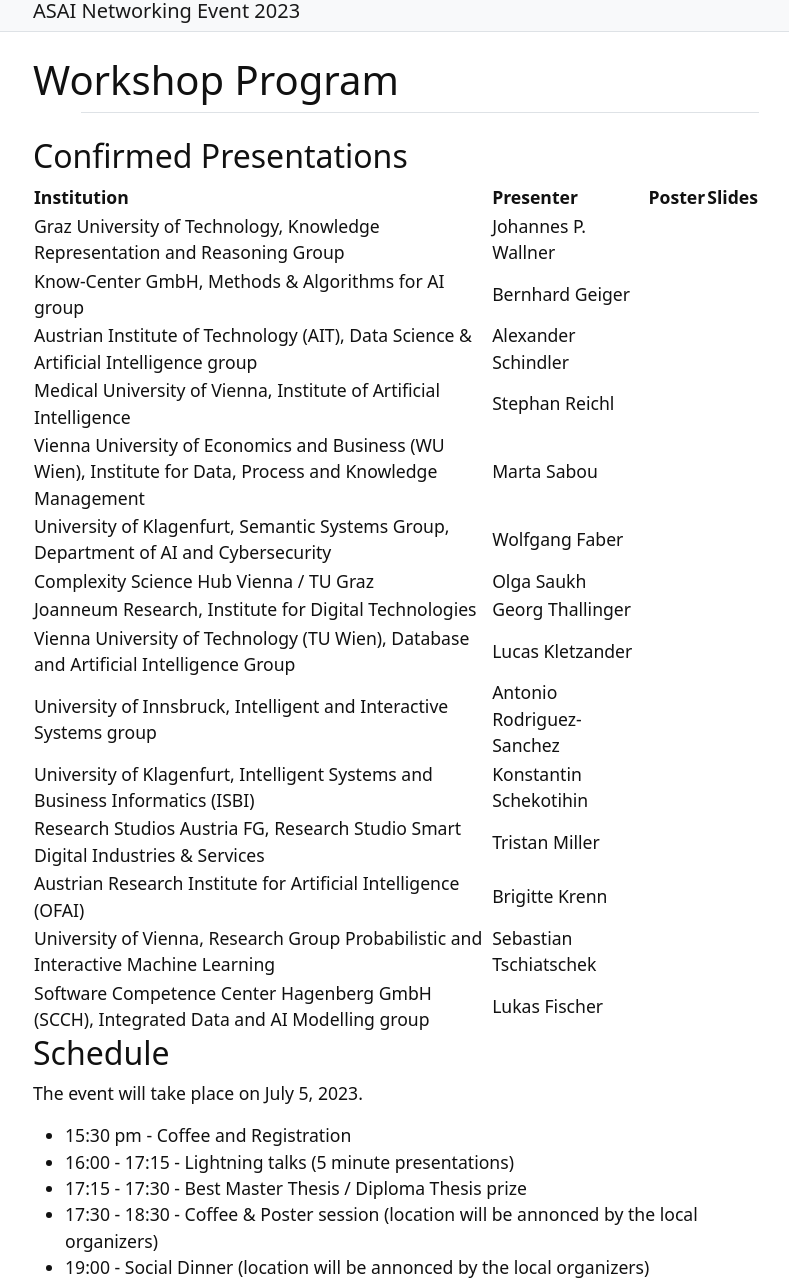
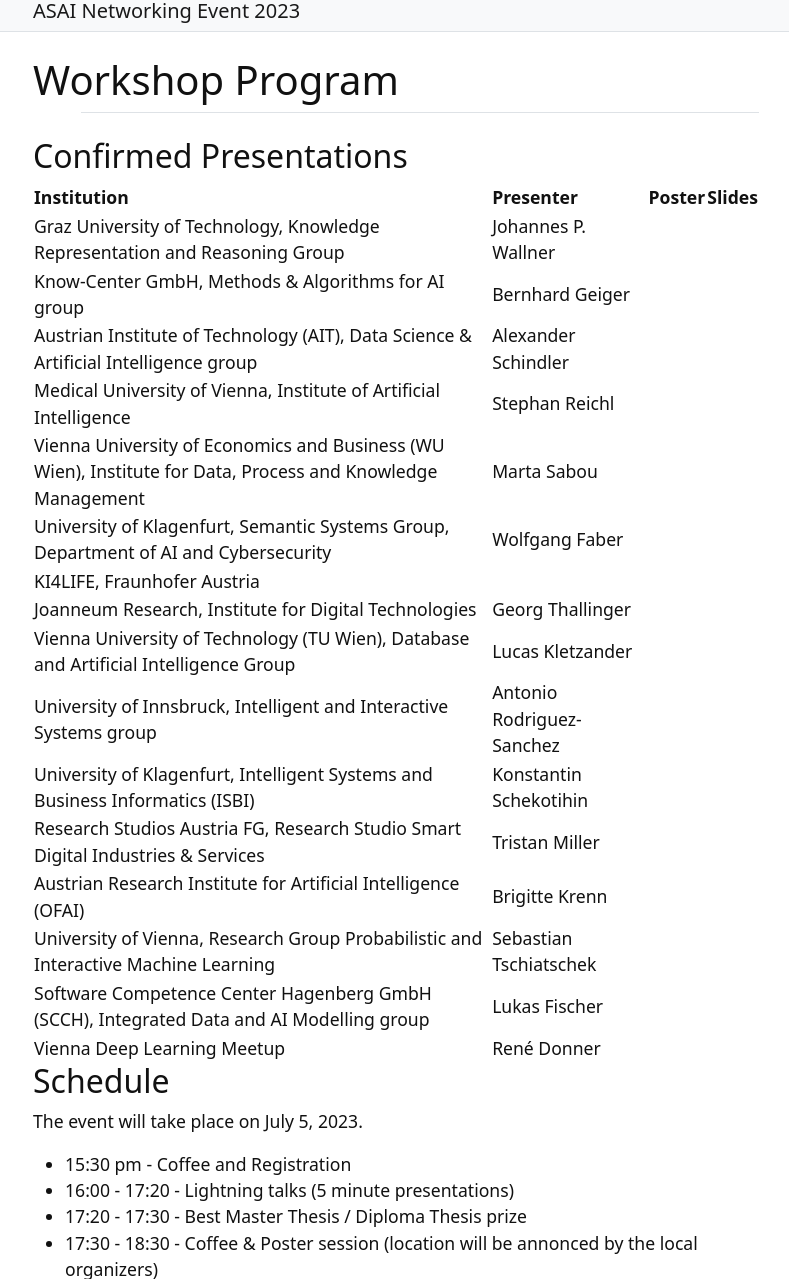
Before and after one commit to anjomshoaa/asai-ne-2023, a Jekyll site: the page built from content/2-program.md, in a window 1280 px wide and 1400 px high, cut to the strip 121-1400 px from the top of the window. Shown: the whole strip, without its empty margins (244-1033 px from the left). Built offline with Jekyll 4.4.1, drawn with Linux system fonts in a browser that asks for light colours.

Commit message:
updated schedule

```diff
--- a/content/2-program.md
+++ b/content/2-program.md
@@ -13,7 +13,7 @@ nav: Program
 | Medical University of Vienna, Institute of Artificial Intelligence | Stephan Reichl |
 | Vienna University of Economics and Business (WU Wien), Institute for Data, Process and Knowledge Management | Marta Sabou | | |
 | University of Klagenfurt, Semantic Systems Group, Department of AI and Cybersecurity | Wolfgang Faber | | |
-| Complexity Science Hub Vienna / TU Graz | Olga Saukh | | |
+| KI4LIFE, Fraunhofer Austria | | | |
 | Joanneum Research, Institute for Digital Technologies | Georg Thallinger | | |
 | Vienna University of Technology (TU Wien), Database and Artificial Intelligence Group | Lucas Kletzander | | |
 | University of Innsbruck, Intelligent and Interactive Systems group | Antonio Rodriguez-Sanchez | | |
@@ -22,6 +22,7 @@ nav: Program
 | Austrian Research Institute for Artificial Intelligence (OFAI) | Brigitte	Krenn | | |
 | University of Vienna, Research Group Probabilistic and Interactive Machine Learning | Sebastian Tschiatschek | | |
 | Software Competence Center Hagenberg GmbH (SCCH), Integrated Data and AI Modelling group | Lukas Fischer | | |
+| Vienna Deep Learning Meetup | René Donner | | |
 
 
 
@@ -30,8 +31,8 @@ nav: Program
 The event will take place on July 5, 2023.
 
 - 15:30 pm - Coffee and Registration
-- 16:00 - 17:15 - Lightning talks (5 minute presentations)
-- 17:15 - 17:30 - Best Master Thesis / Diploma Thesis prize
+- 16:00 - 17:20 - Lightning talks (5 minute presentations)
+- 17:20 - 17:30 - Best Master Thesis / Diploma Thesis prize
 - 17:30 - 18:30 - Coffee & Poster session (location will be annonced by the local organizers)
 - 19:00 - Social Dinner (location will be annonced by the local organizers)
 
```
